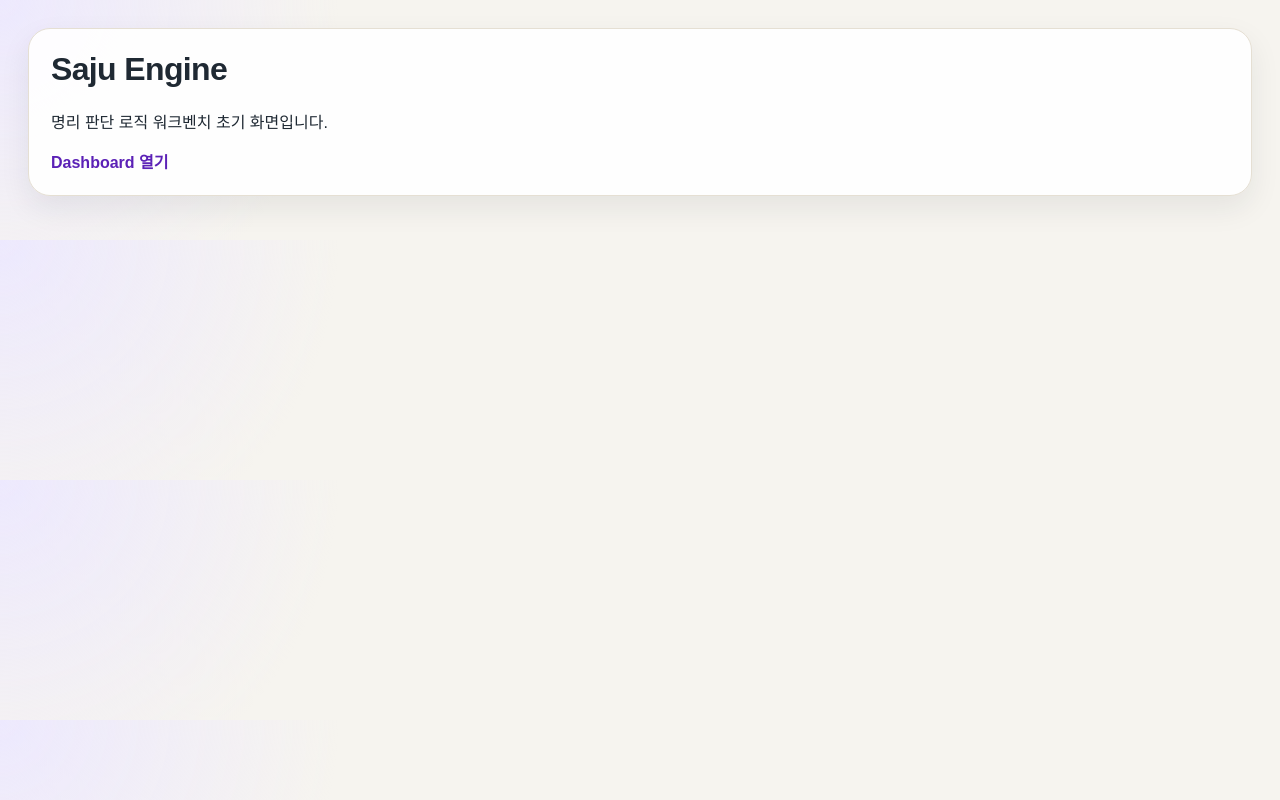
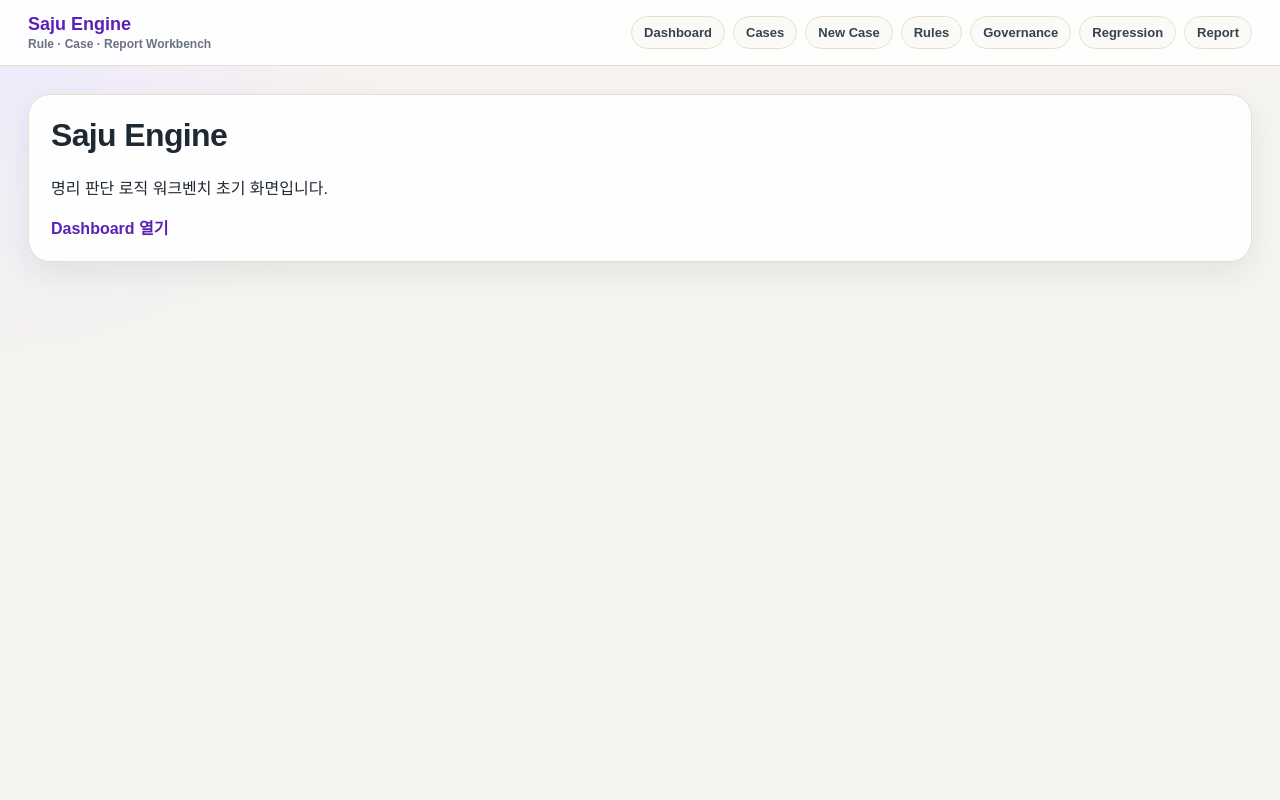
Before and after one commit to vujaderoom/sajuengine, a Next.js app in the folder frontend/: page / in a window 1280 px wide. Built offline with nearby package versions, Linux system fonts and the light colour scheme.

Commit message:
Add global navigation layout

```diff
--- a/frontend/app/layout.tsx
+++ b/frontend/app/layout.tsx
@@ -1,3 +1,4 @@
+import Link from "next/link";
 import "./globals.css";
 
 export const metadata = {
@@ -8,7 +9,26 @@ export const metadata = {
 export default function RootLayout({ children }: { children: React.ReactNode }) {
   return (
     <html lang="ko">
-      <body>{children}</body>
+      <body>
+        <div className="app-shell">
+          <header className="topbar">
+            <Link className="brand" href="/dashboard">
+              <strong>Saju Engine</strong>
+              <span>Rule · Case · Report Workbench</span>
+            </Link>
+            <nav className="nav">
+              <Link href="/dashboard">Dashboard</Link>
+              <Link href="/cases">Cases</Link>
+              <Link href="/cases/new">New Case</Link>
+              <Link href="/rules">Rules</Link>
+              <Link href="/governance">Governance</Link>
+              <Link href="/regressions">Regression</Link>
+              <Link href="/reports/preview">Report</Link>
+            </nav>
+          </header>
+          {children}
+        </div>
+      </body>
     </html>
   );
 }
```
